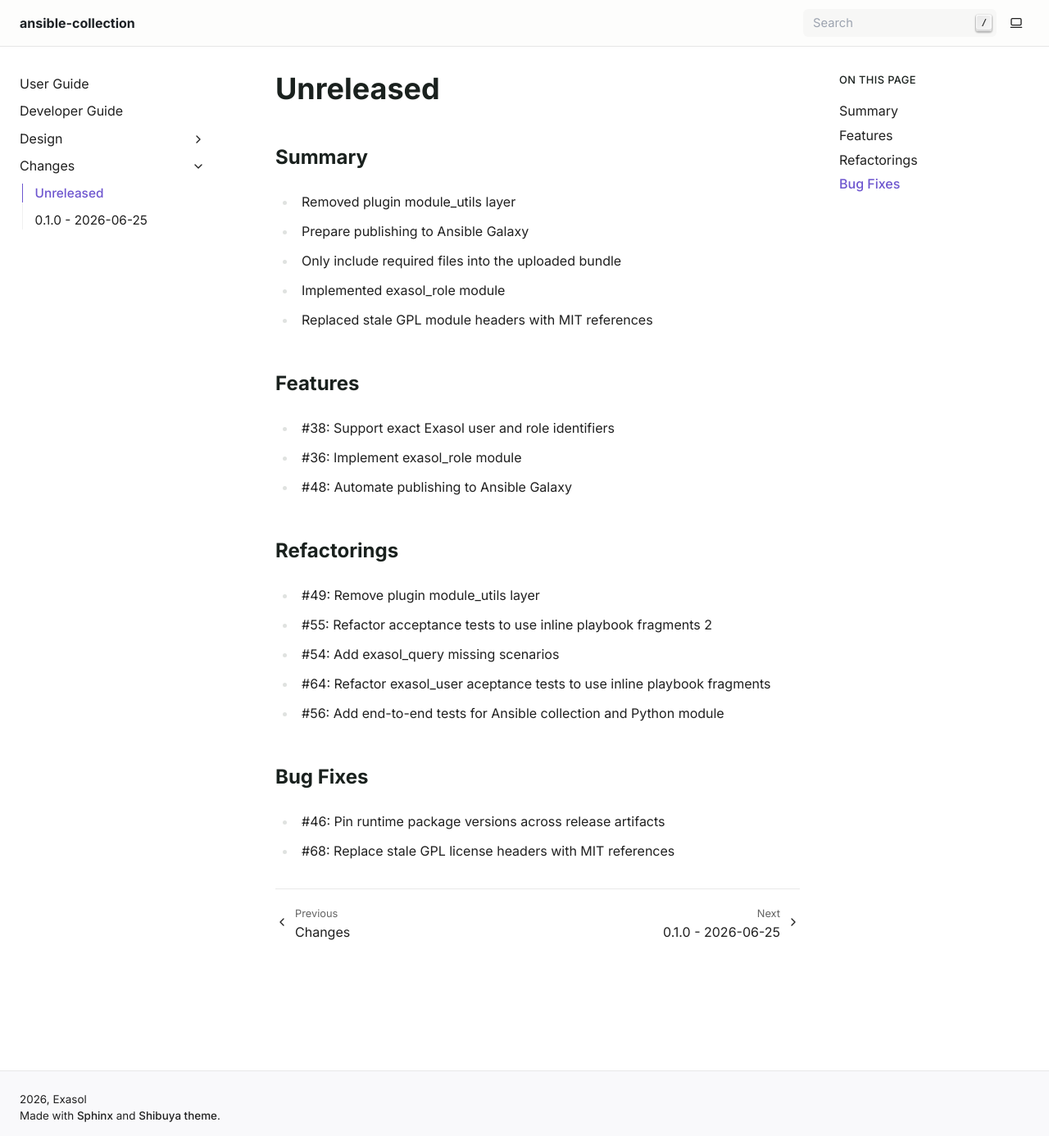
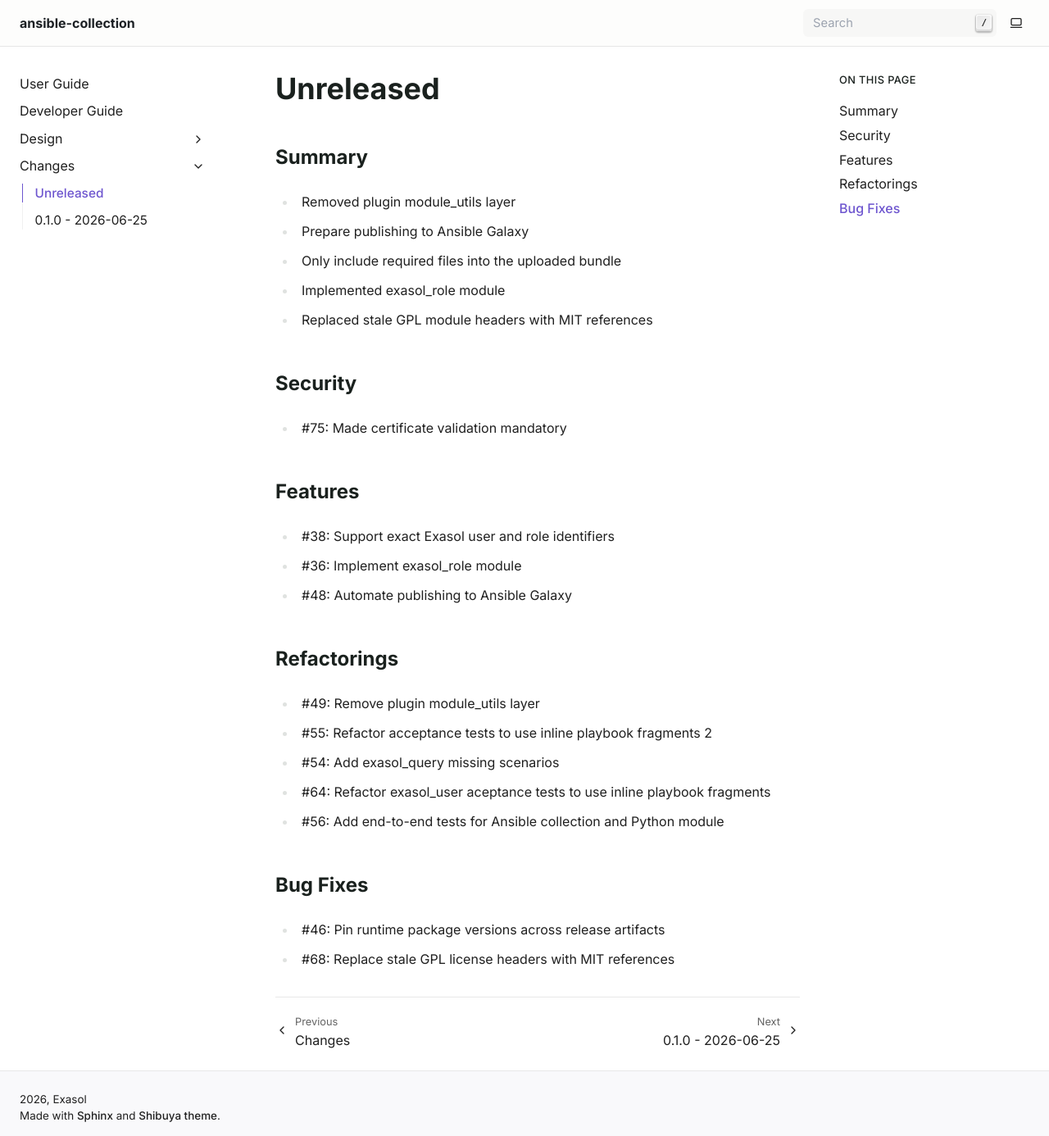
Before and after one commit to exasol/ansible-collection, a Sphinx documentation site: the page built from doc/changes/unreleased.md, in a window 1280 px wide and 1386 px high. Shown: the whole window at 82% size. Built offline with Sphinx 7.4.7, drawn with Linux system fonts in a browser that asks for light colours.

Commit message:
Add changelog entry

```diff
--- a/doc/changes/unreleased.md
+++ b/doc/changes/unreleased.md
@@ -7,6 +7,10 @@
 * Only include required files into the uploaded bundle
 * Implemented exasol_role module
 * Replaced stale GPL module headers with MIT references
+
+## Security
+
+* #75: Made certificate validation mandatory
 
 ## Features
 
```
